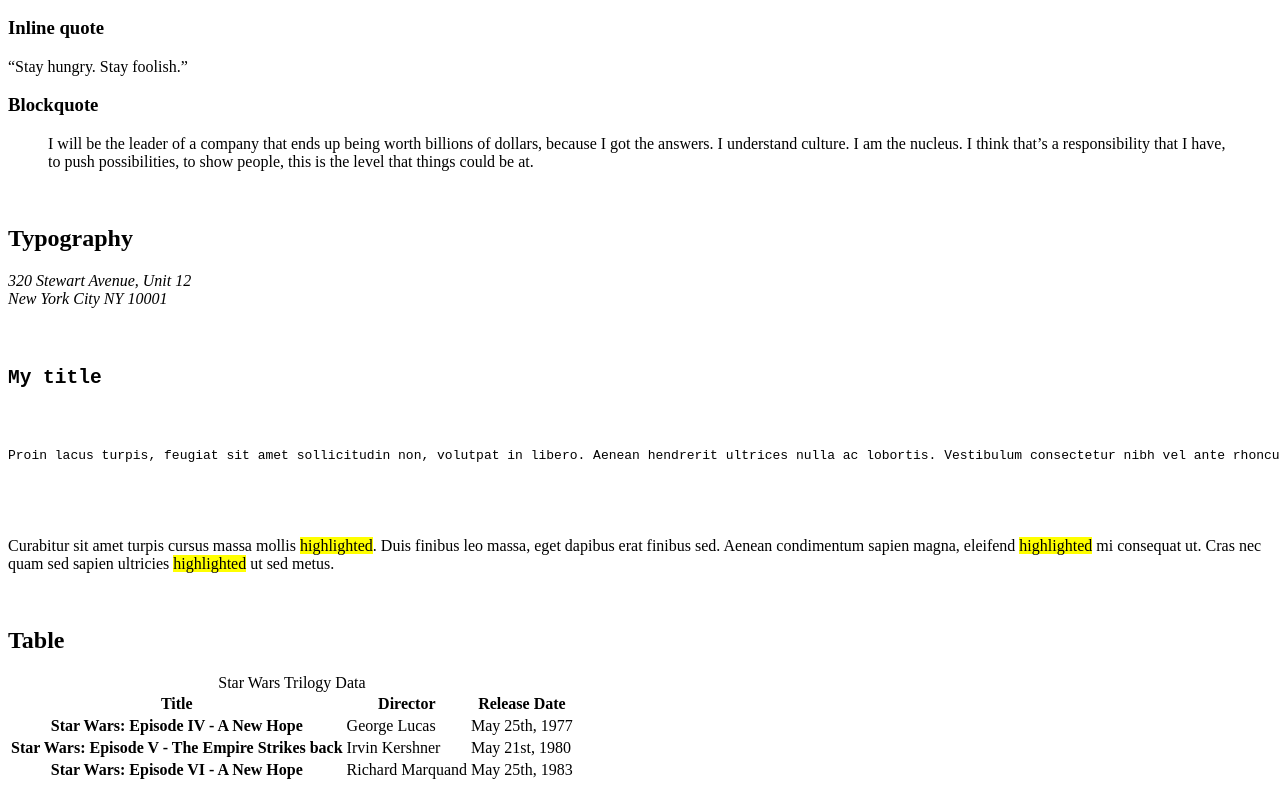
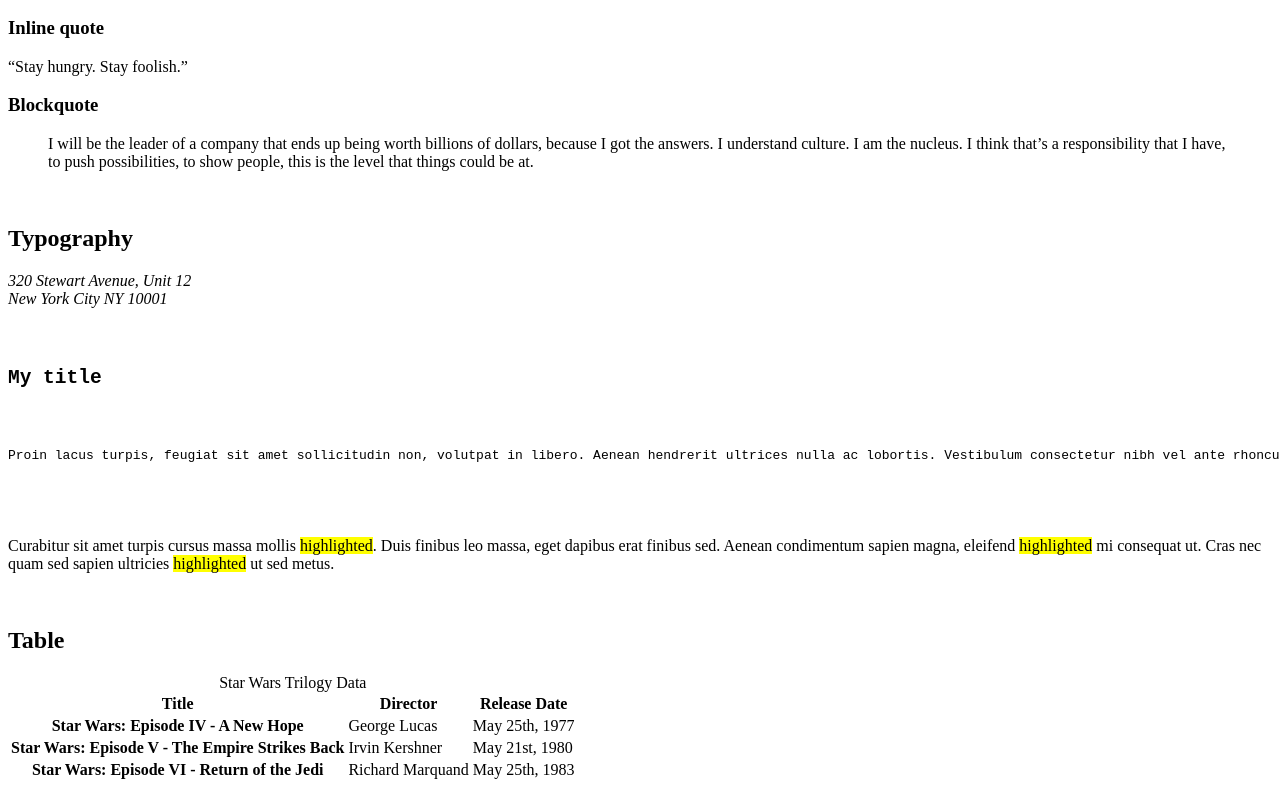
Before and after one commit to niranois13/holbertonschool-web_front_end, a plain HTML site: page html_advanced/33-styleguide.html in a window 1280 px wide. Shown: the part 1141-1931 px from the top of the page. Drawn offline with Linux system fonts and the light colour scheme.

Commit message:
finishing project 1 v1

```diff
--- a/html_advanced/33-styleguide.html
+++ b/html_advanced/33-styleguide.html
@@ -146,12 +146,12 @@
                         <td>May 25th, 1977</td>
                     </tr>
                     <tr>
-                        <th scope="row">Star Wars: Episode V - The Empire Strikes back</th>
+                        <th scope="row">Star Wars: Episode V - The Empire Strikes Back</th>
                         <td>Irvin Kershner</td>
                         <td>May 21st, 1980</td>
                     </tr>
                     <tr>
-                        <th scope="row">Star Wars: Episode VI - A New Hope</th>
+                        <th scope="row">Star Wars: Episode VI - Return of the Jedi</th>
                         <td>Richard Marquand</td>
                         <td>May 25th, 1983</td>
                     </tr>
```
